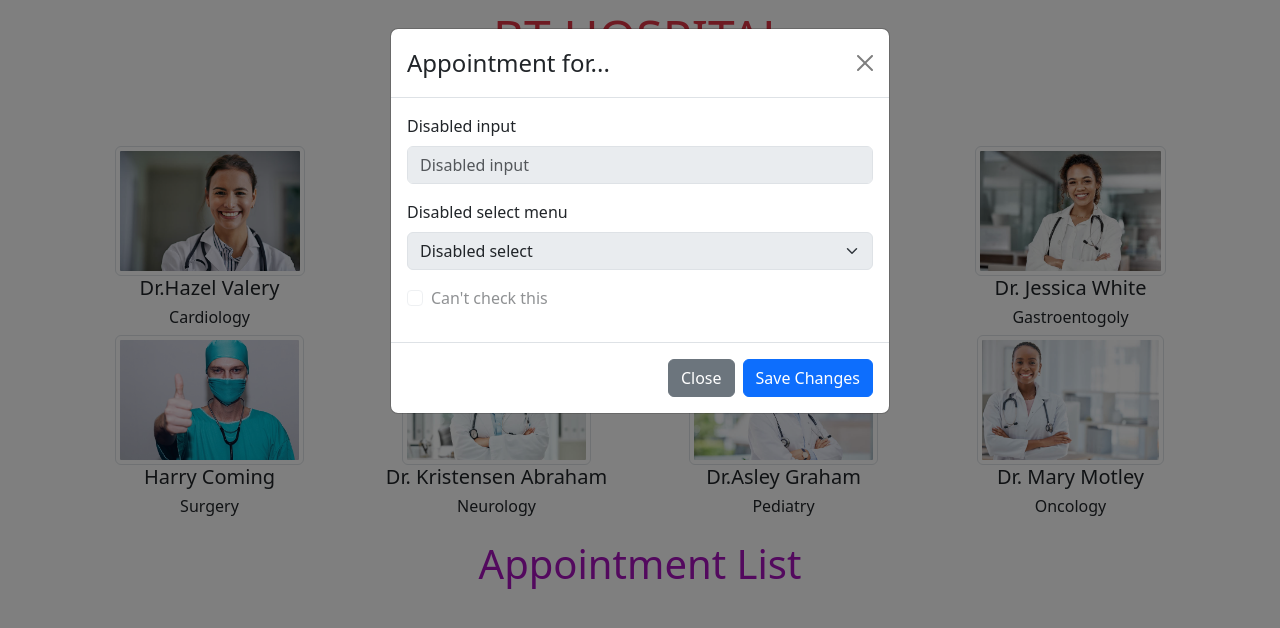
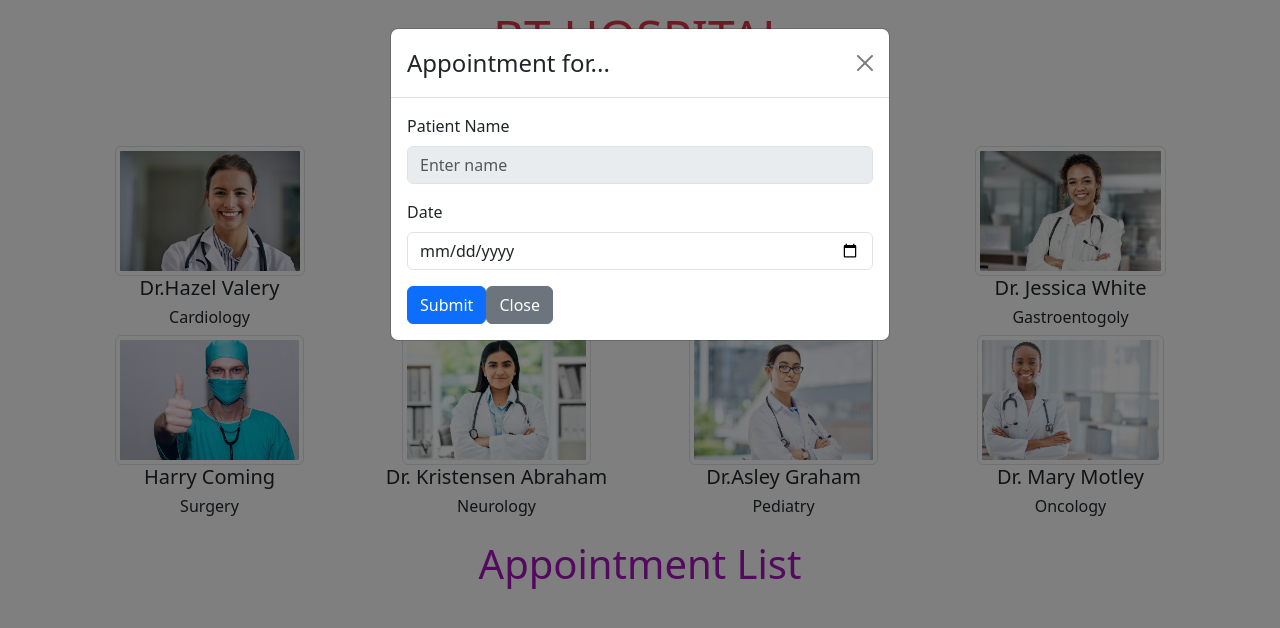
Before and after one commit to Burakkturk/appointment, a React (Create React App) app: page / in a window 1280 px wide. Both pictures are taken after a click on the picture 209 px from the left and 210 px from the top of the page. Shown: the top 628 px of the page. Built offline with nearby package versions, Linux system fonts and the light colour scheme.

Commit message:
footer removed

```diff
--- a/src/components/AddModal.jsx
+++ b/src/components/AddModal.jsx
@@ -1,10 +1,8 @@
-import Form from 'react-bootstrap/Form';
-import Button from 'react-bootstrap/Button';
-import Modal from 'react-bootstrap/Modal';
+import Form from "react-bootstrap/Form";
+import Button from "react-bootstrap/Button";
+import Modal from "react-bootstrap/Modal";
 
-function AddModal({show,handleClose}) {
-
-
+function AddModal({ show, handleClose }) {
   return (
     <>
       {/* <Button variant="primary" onClick={handleShow}>
@@ -18,28 +16,24 @@ function AddModal({show,handleClose}) {
         <Modal.Body>
           <>
             <Form.Group className="mb-3">
-        <Form.Label>Disabled input</Form.Label>
-        <Form.Control placeholder="Disabled input" disabled />
+              <Form.Label>Patient Name</Form.Label>
+              <Form.Control type="text" placeholder="Enter name" disabled />
             </Form.Group>
             <Form.Group className="mb-3">
-        <Form.Label>Disabled select menu</Form.Label>
-        <Form.Select disabled>
-          <option>Disabled select</option>
-        </Form.Select>
+              <Form.Label>Date</Form.Label>
+              <Form.Control type="date" placeholder="Date" />
             </Form.Group>
-      <Form.Group className="mb-3">
-        <Form.Check type="checkbox" label="Can't check this" disabled />
-      </Form.Group>
-    </>
-        </Modal.Body>
-        <Modal.Footer>
+           <div>
+           <Button variant="primary" type="submit">
+              Submit
+            </Button>
             <Button variant="secondary" onClick={handleClose}>
               Close
             </Button>
-          <Button variant="primary" onClick={handleClose}>
-            Save Changes
-          </Button>
-        </Modal.Footer>
+           </div>
+          </>
+        </Modal.Body>
+
       </Modal>
     </>
   );
```
Lines whose indentation alone changed are shown as unchanged.
